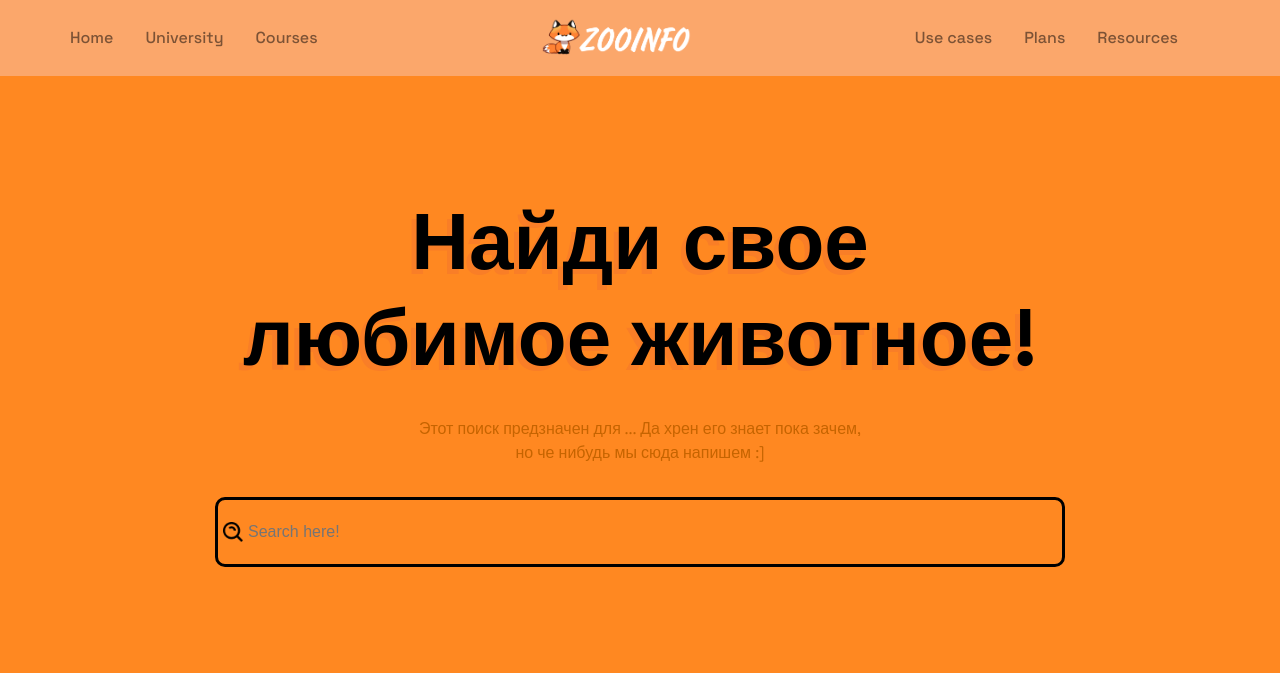
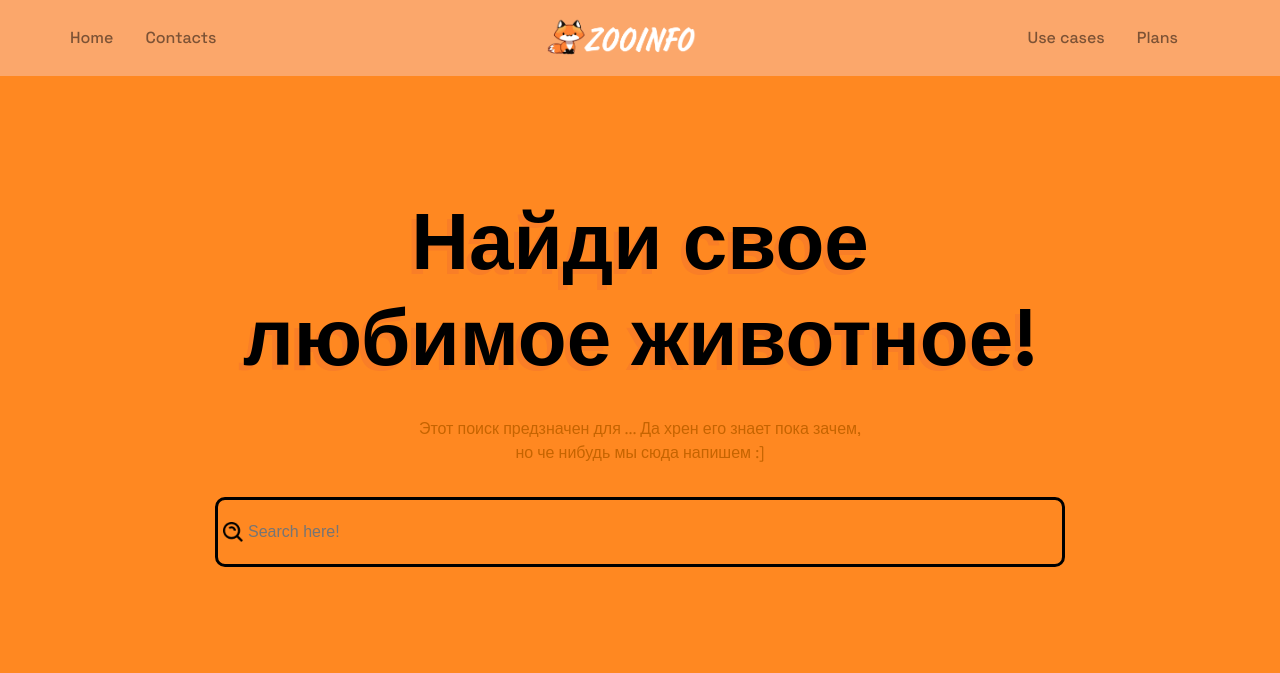
Before and after one commit to yaadtiahh/Zooinfo, a Flask app: page / in a window 1280 px wide. Shown: the top 673 px of the page. Run offline with Flask 3, Linux system fonts and the light colour scheme.

Commit message:
Изменил header и добавил bg

```diff
--- a/templates/template.html
+++ b/templates/template.html
@@ -15,21 +15,23 @@
   <!-- header start -->
   <header>
     <div class="menu__wrapper">
-      <a href="#">Home</a>
-      <a href="#">University</a>
-      <a href="#">Courses</a>
+      <a href="/home">Home</a>
+      <a href="/contacts">Contacts</a>
     </div>
     <img src="static/img/FOX.PNG">
     <div class="menu__wrapper">
       <a href="#">Use cases</a>
       <a href="#">Plans</a>
-      <a href="#">Resources</a>
     </div>
   </header>
   <!-- header end -->
-
-  {% block body %}{% endblock %}
-
+  <section>
+    <div class='air air1'></div>
+    <div class='air air2'></div>
+    <div class='air air3'></div>
+    <div class='air air4'></div>
+    {% block body %}{% endblock %}
+  </section>
   <!-- footer start -->
   <footer>
 
```
